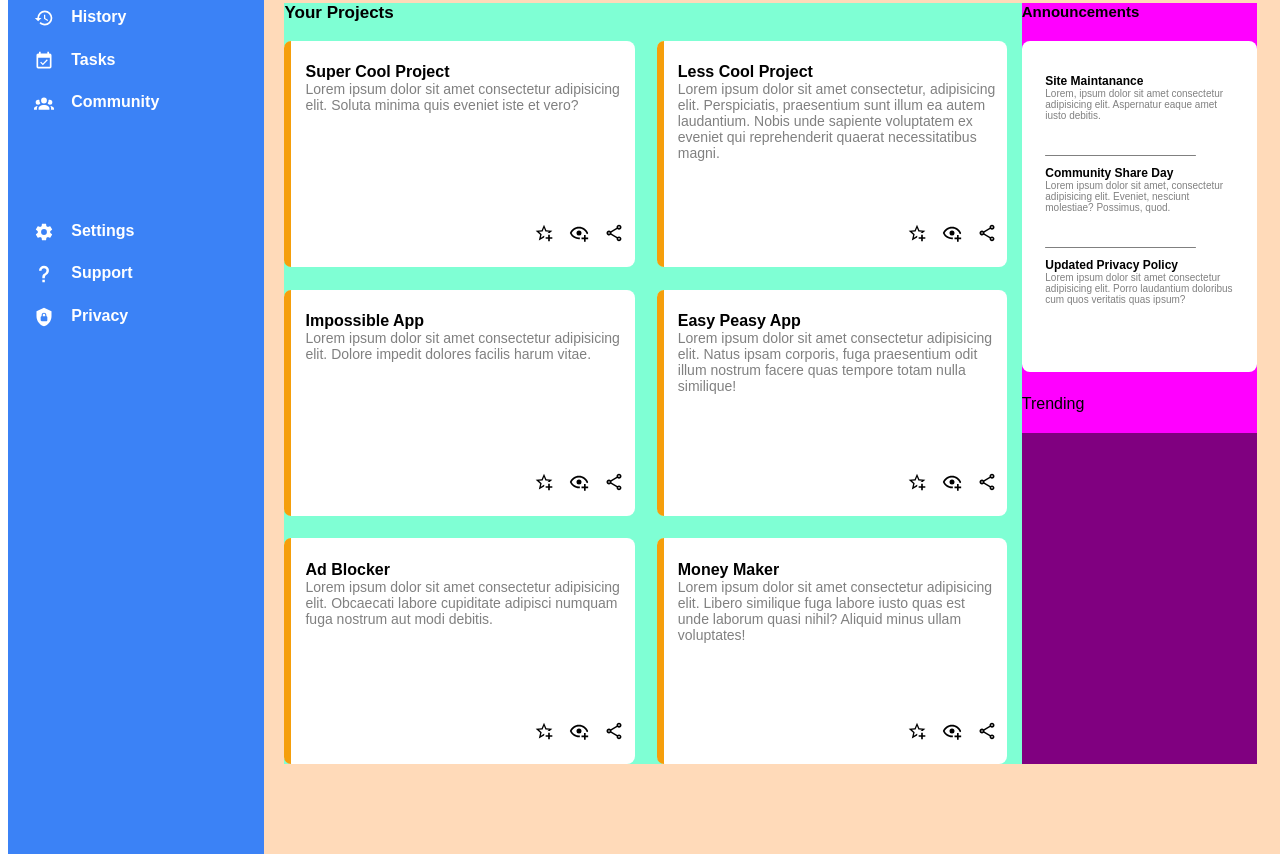
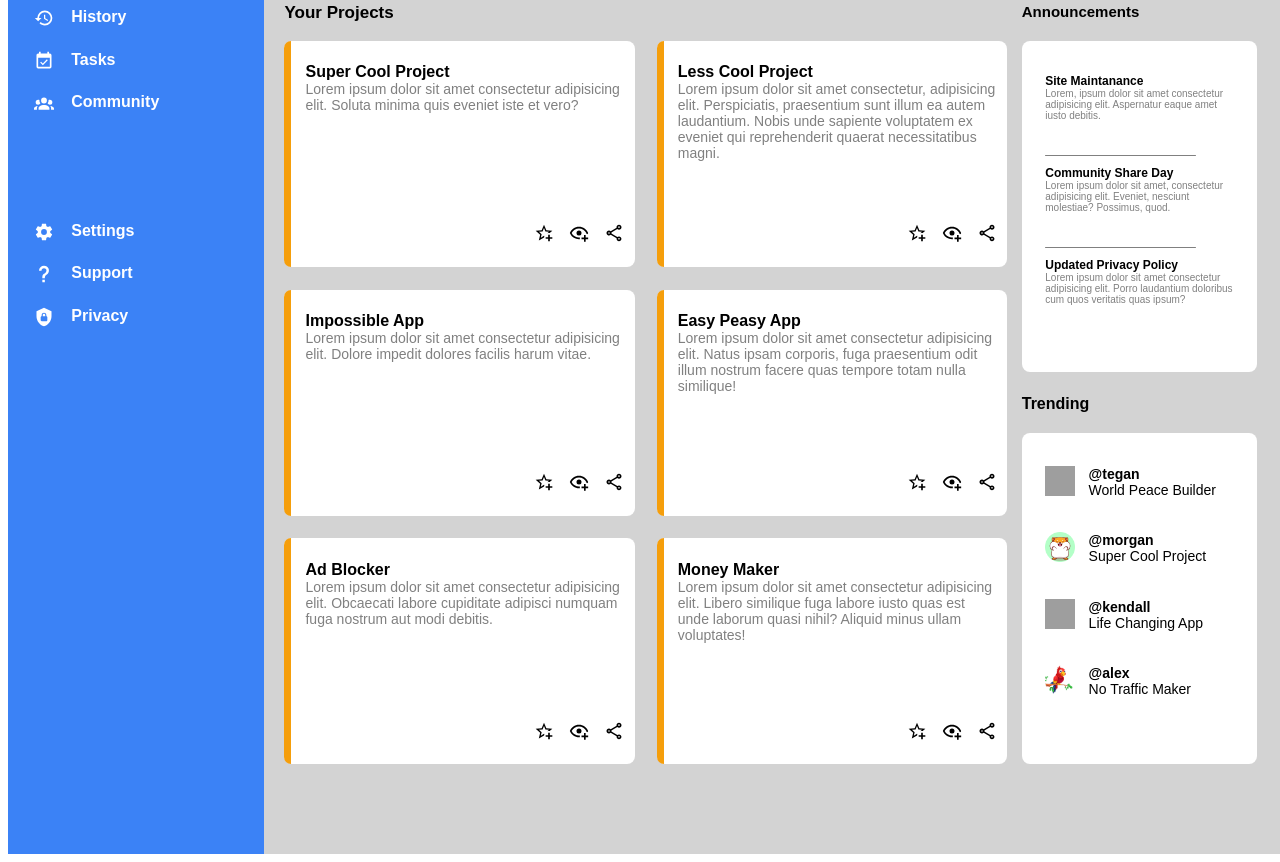
Before and after one commit to vrushank1729/adminDashboard, a plain HTML site: page index.html in a window 1280 px wide. Shown: the part 274-1136 px from the top of the page. Drawn offline with Linux system fonts and the light colour scheme; grey boxes are pictures that could not be loaded.

Commit message:
1st draft of project

```diff
--- a/index.html
+++ b/index.html
@@ -190,7 +190,38 @@
                     </div>
                 </div>
                 <div class="trending-title">Trending</div>
-                <div class="trending-box"></div>
+                <div class="trending-box">
+                    <div class="trending-content">
+                        <div class="trend">
+                            <img src="icons/penguin.png">
+                            <div class="trend-info">
+                                <div class="trend-title">@tegan</div>
+                                <div>World Peace Builder</div>
+                            </div>
+                        </div>
+                        <div class="trend">
+                            <img src="icons/hamster.png">
+                            <div class="trend-info">
+                                <div class="trend-title">@morgan</div>
+                                <div>Super Cool Project</div>
+                            </div>
+                        </div>
+                        <div class="trend">
+                            <img src="icons/alien.png">
+                            <div class="trend-info">
+                                <div class="trend-title">@kendall</div>
+                                <div>Life Changing App</div>
+                            </div>
+                        </div>
+                        <div class="trend">
+                            <img src="icons/bird.png">
+                            <div class="trend-info">
+                                <div class="trend-title">@alex</div>
+                                <div>No Traffic Maker</div>
+                            </div>
+                        </div>
+                    </div>
+                </div>
             </div>
         </div>
     </div>
--- a/style.css
+++ b/style.css
@@ -192,14 +192,15 @@
 }
 
 .main-screen {
-    background-color: peachpuff;
+    /* background-color: peachpuff; */
+    background-color: #d3d3d3;
     grid-area: 2/2/span 1/span 1;
     display: grid;
     grid-template: 5% 1fr 10%/ 2% 72% 23% 3%;
 }
 
 .projects {
-    background-color: aquamarine;
+    /* background-color: aquamarine; */
     grid-area: 2/2/3/3;
     display: grid;
     grid-template: 5% 1fr 3% 1fr 3% 1fr/ 1fr 3% 1fr 2%;
@@ -279,7 +280,7 @@
 }
 
 .announcements-trending {
-    background-color: magenta;
+    /* background-color: magenta; */
     grid-area: 2/3/3/4;
     display: grid;
     grid-template: 5% 1fr 3% 5% 1fr/ 1fr;
@@ -333,9 +334,45 @@
 
 .trending-title {
     grid-area: 4/1/5/2;
+    font-weight: bold;
 }
 
 .trending-box {
-    background-color: purple;
+    /* background-color: purple; */
+    background-color: white;
     grid-area: 5/1/6/2;
+    display: flex;
+    justify-content: center;
+    align-items: center;
+    border-radius: 8px;
 }
+
+.trending-content {
+    width: 80%;
+    height: 80%;
+    display: flex;
+    flex-direction: column;
+    justify-content: space-between;
+    font-size: 14px;
+}
+
+.trend img {
+    width: 30px;
+    height: 30px;
+    grid-area: 1/1/2/2;
+}
+
+.trend {
+    width: 100%;
+    height: 100%;
+    display: grid;
+    grid-template: 1fr/ 15% 8% 77%;
+}
+
+.trend-info {
+    grid-area: 1/3/2/4;
+}
+
+.trend-title {
+    font-weight: bold;
+}
```
Also changed, not shown: icons/bird.png (added), 2 other files.
